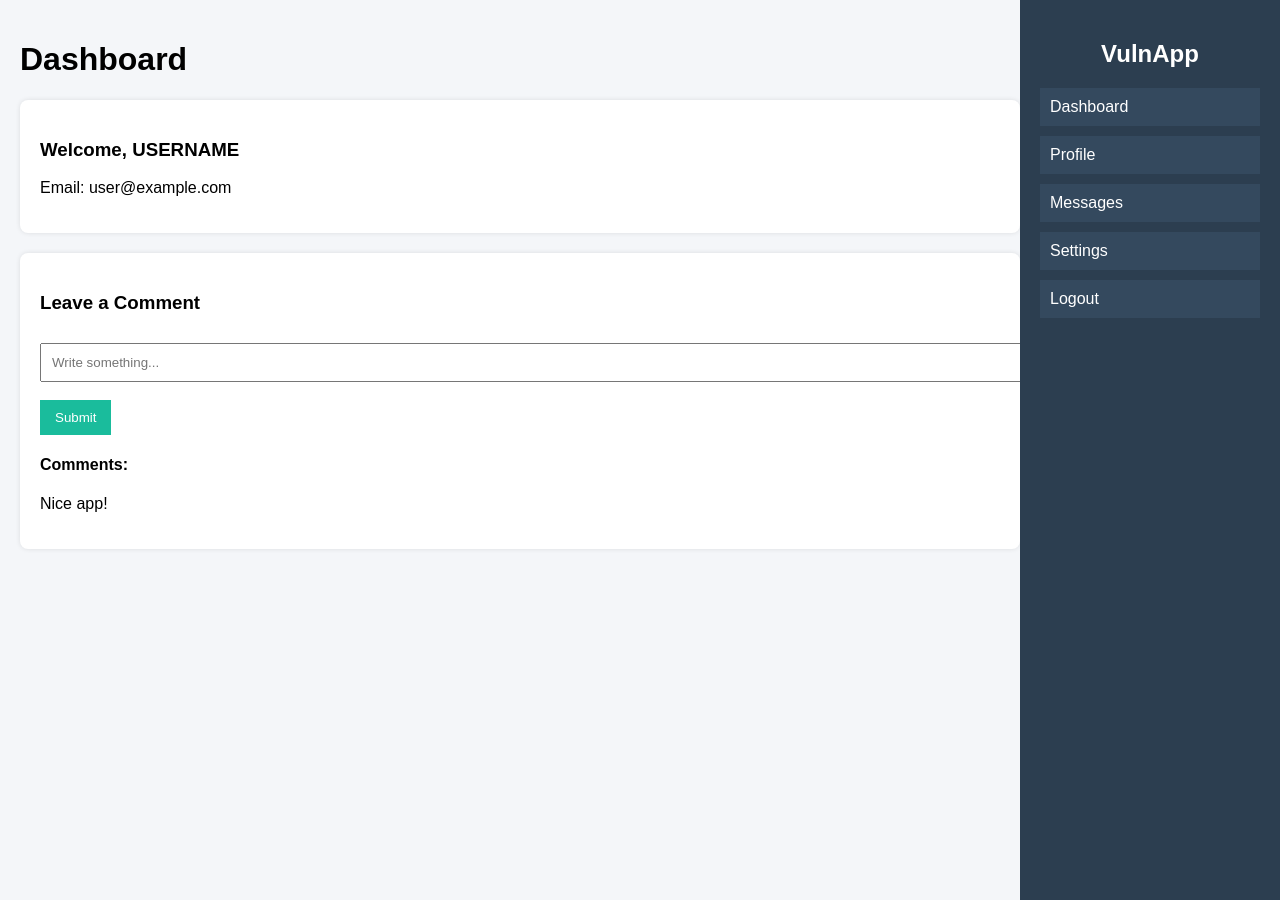
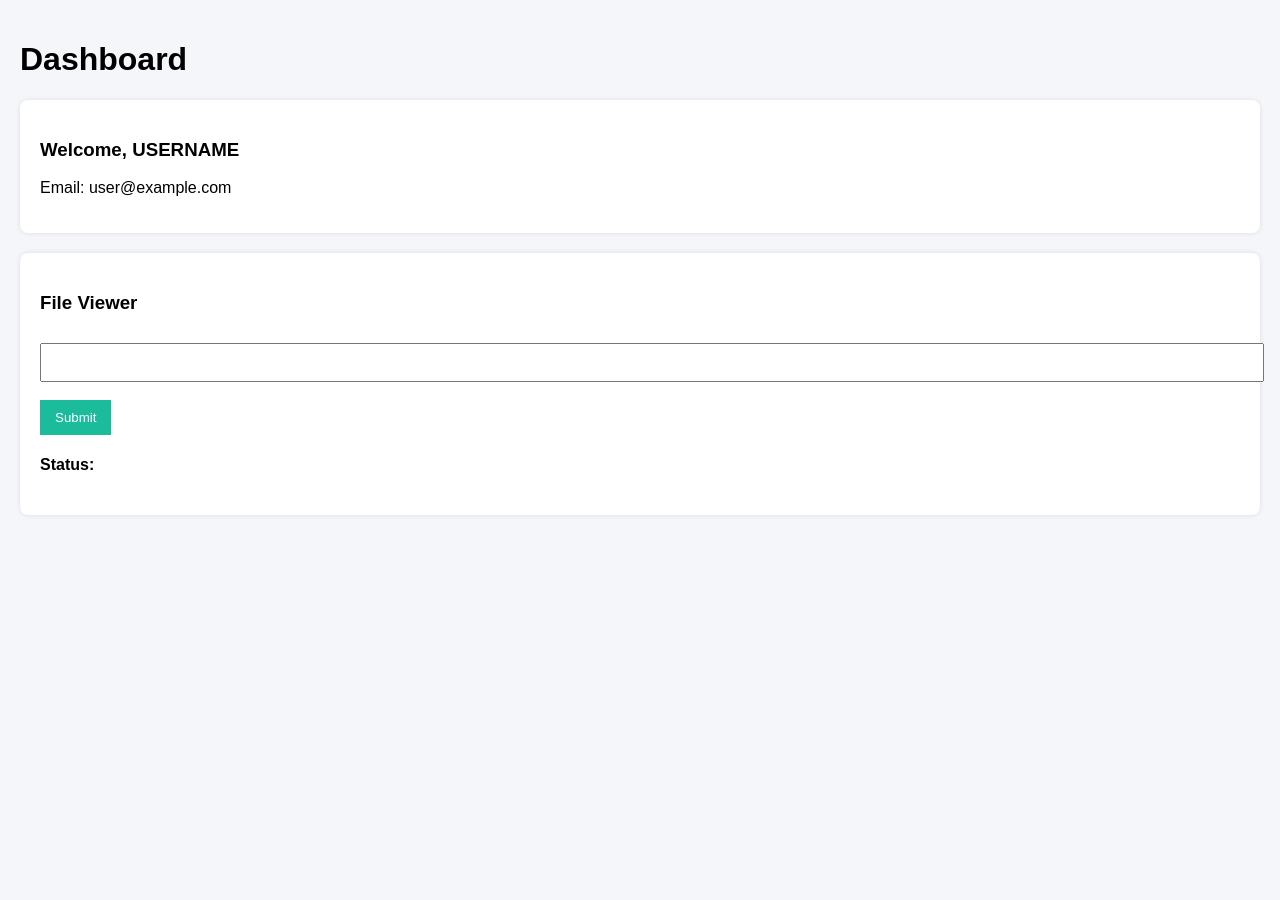
Before and after one commit to Twentox/vulnerable-WebApp, a Flask app: template templates/dashboard.html in a window 1280 px wide. Run offline with Flask 3, Linux system fonts and the light colour scheme; the template is opened without the code that fills it: most values are stand-ins (such as "Sample title", 1, 10 or a date in 2020).

Commit message:
puts the css in dashboard.css

```diff
--- a/templates/dashboard.html
+++ b/templates/dashboard.html
@@ -2,78 +2,11 @@
 <html lang="de">
 <head>
     <meta charset="UTF-8">
+    <link rel="stylesheet" type="text/css" href="{{ url_for('static', filename='styles/dashboard.css') }}">
     <title>{{mode}}</title>
-
-    <style>
-        body {
-            margin: 0;
-            font-family: Arial, sans-serif;
-            background-color: #f4f6f9;
-        }
-
-        .sidebar {
-            width: 220px;
-            height: 100vh;
-            background-color: #2c3e50;
-            color: white;
-            position: fixed;
-            right: 0; /* 👉 nach rechts verschoben */
-            top: 0;
-            padding: 20px;
-        }
-
-        .sidebar h2 {
-            text-align: center;
-        }
-
-        .sidebar a {
-            display: block;
-            color: white;
-            padding: 10px;
-            margin: 10px 0;
-            text-decoration: none;
-            background-color: #34495e;
-        }
-
-        .sidebar a:hover {
-            background-color: #1abc9c;
-        }
-
-        .main {
-            margin-right: 240px; /* 👉 Platz für Sidebar rechts */
-            padding: 20px;
-        }
-
-        .card {
-            background: white;
-            padding: 20px;
-            margin-bottom: 20px;
-            border-radius: 8px;
-            box-shadow: 0px 0px 5px rgba(0,0,0,0.1);
-        }
-
-        .input-box {
-            width: 100%;
-            padding: 10px;
-            margin-top: 10px;
-        }
-
-        .btn {
-            padding: 10px 15px;
-            background-color: #1abc9c;
-            color: white;
-            border: none;
-            cursor: pointer;
-        }
-
-        .btn:hover {
-            background-color: #16a085;
-        }
-    </style>
 </head>
 <body>
 
-    <!-- Main Content -->
     <div class="main">
 
         <h1>Dashboard</h1>
@@ -84,32 +17,24 @@
         </div>
 
         <div class="card">
-            <h3>Leave a Comment</h3>
+            <h3>File Viewer</h3>
 
-            <form method="POST" action="/comment">
-                <input type="text" name="comment" class="input-box" placeholder="Write something...">
+            <form method="POST" action="/dashboard">
+                <input type="text" name="file" class="input-box">
                 <br><br>
                 <button class="btn">Submit</button>
             </form>
 
-            <h4>Comments:</h4>
-            <div id="comments">
-                <p>Nice app!</p>
+            <h4>Status:</h4>
+            <div id="comment">
+                {% if success %}
+                <p>{{ success }}</p>
+                {% endif %}
             </div>
         </div>
 
     </div>
 
-    <!-- Sidebar -->
-    <div class="sidebar">
-        <h2>VulnApp</h2>
-
-        <a href="#">Dashboard</a>
-        <a href="#">Profile</a>
-        <a href="#">Messages</a>
-        <a href="#">Settings</a>
-        <a href="/logout">Logout</a>
-    </div>
 
 </body>
 </html>
```
